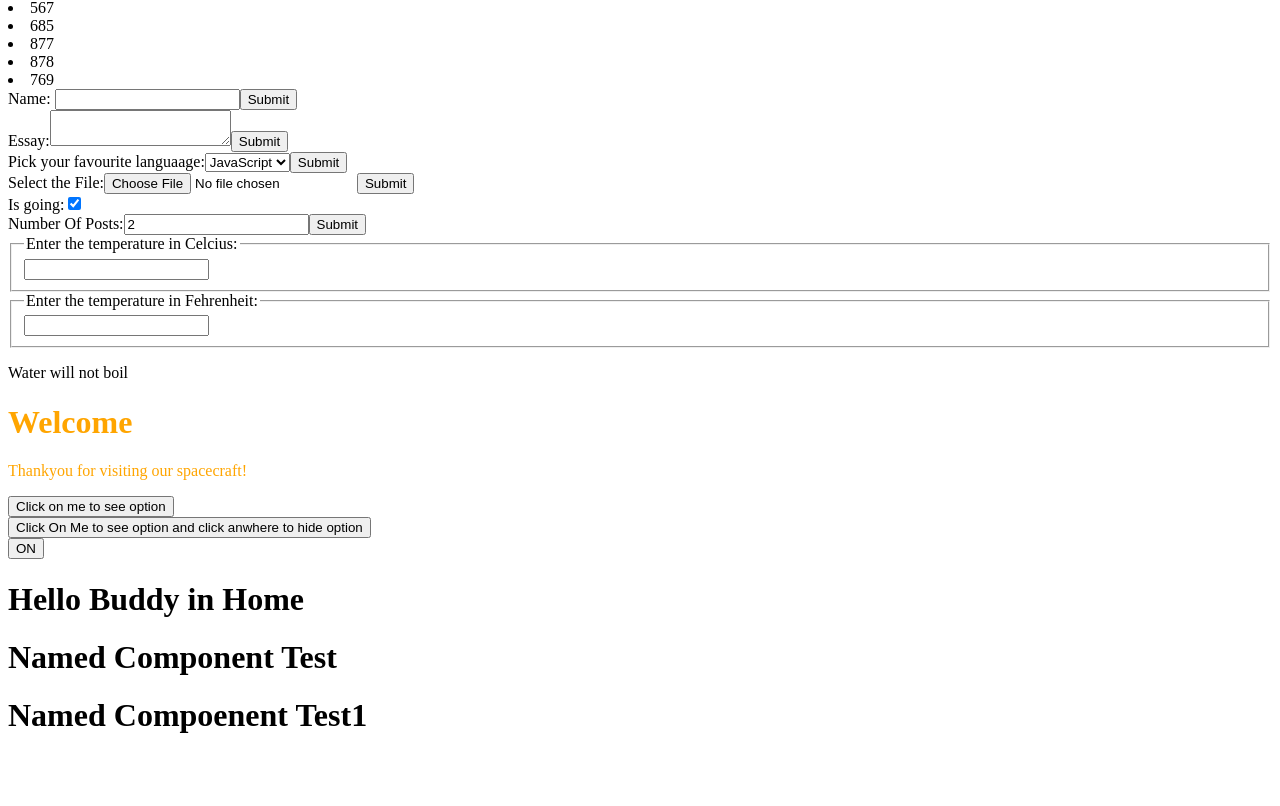
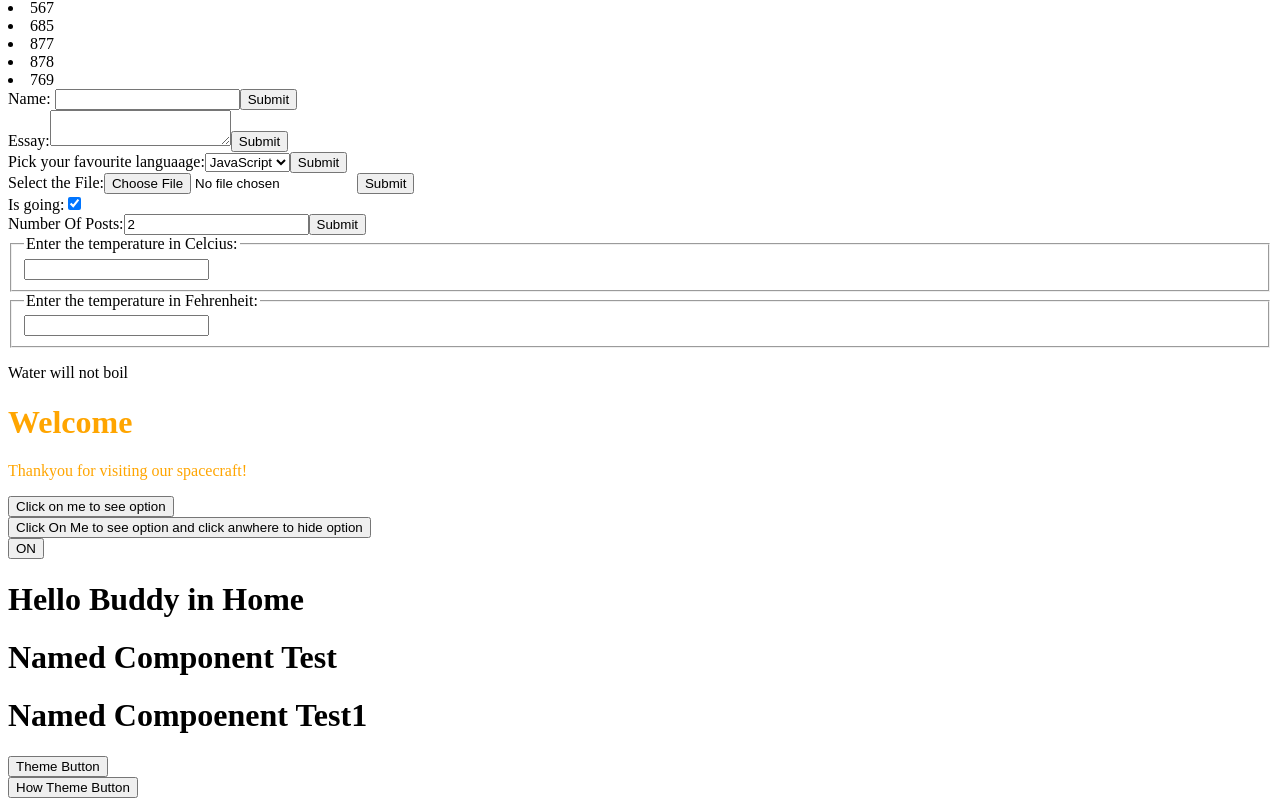
Before and after one commit to rahulvishwakarm/React-Fundamentals, a React (Create React App) app in the folder react-basics/: page / in a window 1280 px wide. Shown: the part 1945-2751 px from the top of the page. Before the commit the page ends 2701 px from the top, so only its background shows below. Built offline with nearby package versions, Linux system fonts and the light colour scheme.

Commit message:
Why and How to use the context

```diff
--- a/react-basics/src/App.js
+++ b/react-basics/src/App.js
@@ -11,6 +11,8 @@ import ConditionalRendering1 from "./Conditional Rendering/ConditionalRendering1
 import InLIneIfLogicalAndOperator from "./Conditional Rendering/InLIneIfLogicalAndOperator";
 import MainElementVariable from "./Conditional Rendering/MainElementVariable";
 import PreventComponentFromRendering from "./Conditional Rendering/PreventComponentFromRendering";
+import HowtoUseTheContext from "./Context/HowtoUseTheContext";
+import WhyToUseTheContext from "./Context/WhyToUseTheContext";
 import FileInputTag from "./Form/FileInputTag";
 import HandlingMultipleInput from "./Form/HandlingMultipleInput";
 import InputForm from "./Form/InputForm";
@@ -108,7 +110,9 @@ function App() {
         {/**IMporting Named Component by making it default */}
         <ImportDefaultComponent/>
 
-
+        {/**Context */}
+        <WhyToUseTheContext />
+        <HowtoUseTheContext/>
     </div>
   );
 }
--- /dev/null
+++ b/react-basics/src/Context/HowtoUseTheContext.js
@@ -0,0 +1,43 @@
+import React, { Component } from 'react'
+
+// Context let us pass a value deep into the component tree
+// without explicitly threading it through every component
+// Craete the context for the current theme with 'light' as the default
+
+const ThemeContext = React.createContext('light');
+
+class HowtoUseTheContext extends Component {
+    render() {
+        return (
+            <ThemeContext.Provider value="dark">
+                <Toolbar />
+            </ThemeContext.Provider>
+        );
+    }
+}
+
+//A context in the middle doesn't have pass the theme explicitly anymore
+
+function Toolbar() {
+    return (
+        <div>
+            <ThemeButton/>
+        </div>
+    )
+}
+
+class ThemeButton extends Component {
+    // Assign the contextType to read the current theme context
+    // React will find the closest theme Provider above and use its value
+    // In this example, the current theme is 'dark'
+    static contextType = ThemeContext;
+    render() {
+        return <button theme={this.context}>How Theme Button</button>
+    }
+}
+
+
+export default HowtoUseTheContext;
+
+// Note
+// Please Inspect the element and see the theme
--- /dev/null
+++ b/react-basics/src/Context/WhyToUseTheContext.js
@@ -0,0 +1,35 @@
+import React, { Component } from 'react'
+
+{/**Context is the designed to share data that can be considered global for the tree of the react Component
+    Such as current authenticated user, theme or prefered language
+**/}
+
+
+class WhyToUseTheContext extends Component {
+    render() {
+        return <Toolbar theme="dark" />
+    }
+}
+
+function Toolbar(props) {
+    return (
+        <div>
+            <ThemeButton theme={props.theme}/>
+        </div>
+    )
+}
+
+class ThemeButton extends Component {
+    render() {
+        return <button theme={this.props.theme}>Theme Button</button>
+    }
+}
+
+export default WhyToUseTheContext;
+
+// These can be awful if every single button needs to know the theme because it would have to pass through component
+// Using Content we can avoid props through intermediate element
+
+
+// Note
+// Inspect the button and see the theme
```
Also changed, not shown: react-basics/src/Composition Vs Inheritance/Containment.js (line endings or trailing spaces).
